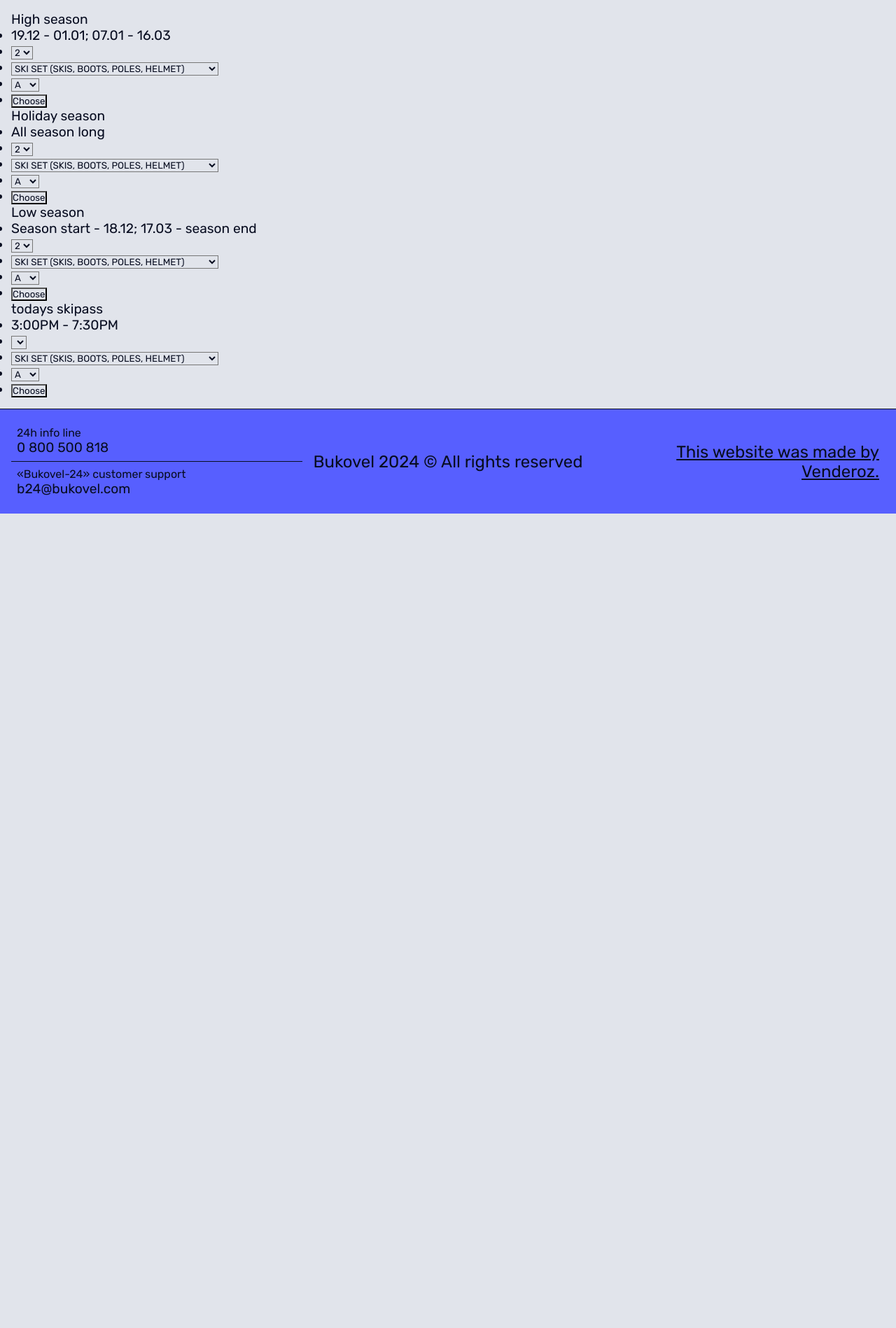
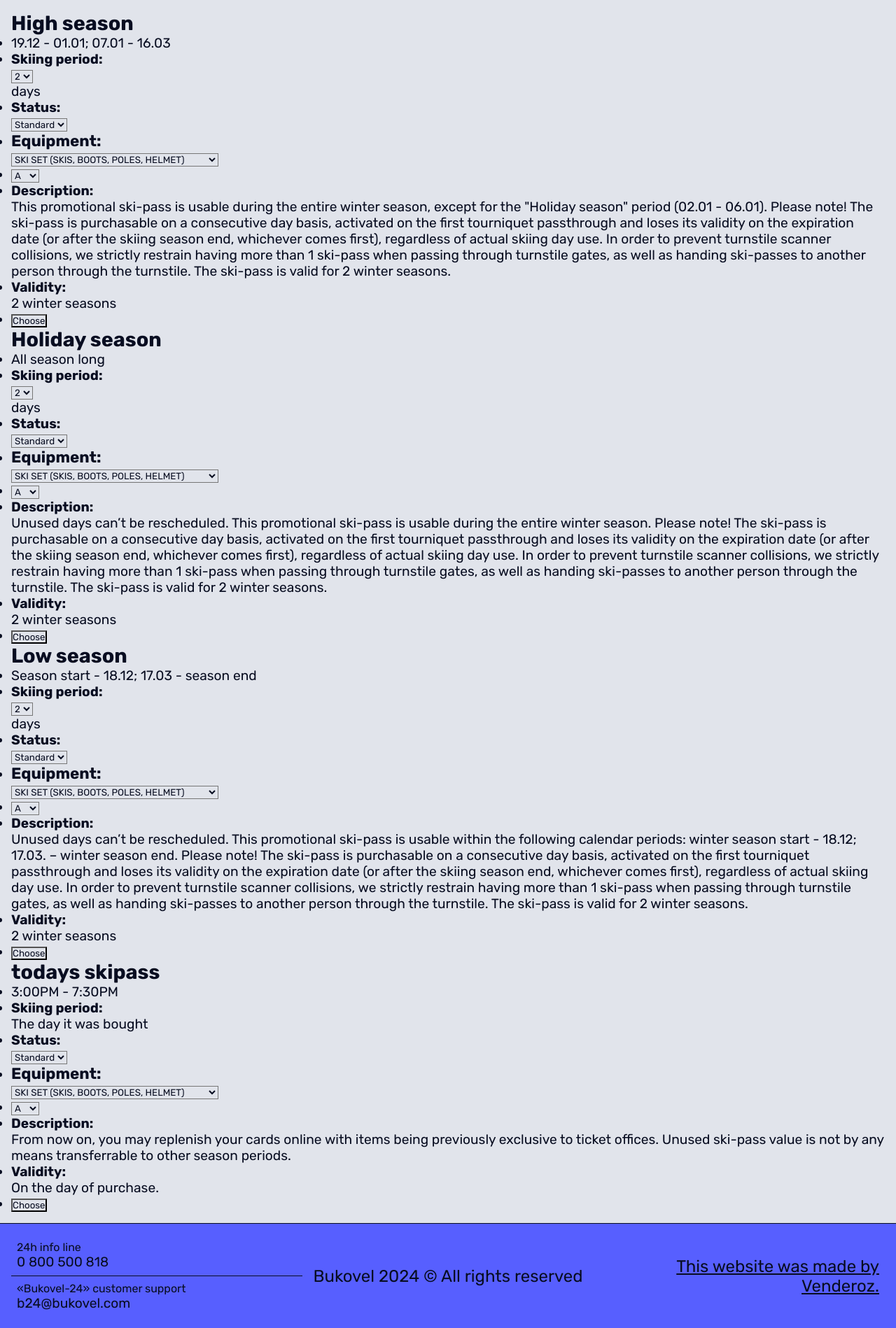
Before and after one commit to Venderoz/Bukovel, a PHP site: page /skipassesAndEquipment.php in a window 1280 px wide. Shown: the part 89-1987 px from the top of the page at 70% size. Run offline with PHP 8.4, Linux system fonts and the light colour scheme; a user stored in the database is signed in; data comes from the database, SQL or seed files in the repository; both versions use the stored data as it was after the commit; lists and menus that the app fills with data are empty; some libraries are stand-ins or nearby versions.

Commit message:
Upd: 18.05.2024
-improved order logic
-changed db

```diff
--- a/skipassesAndEquipment.php
+++ b/skipassesAndEquipment.php
@@ -1,5 +1,6 @@
 <?php
 session_start();
+
 include "checkLogin.php";
 include "connection.php";
 
@@ -14,15 +15,12 @@
 
 $showSkippasesQuery = "SELECT season, skiing_period, days_number, status, description, validity FROM skipasses GROUP BY season;";
 $showEquipmentQuery = "SELECT equipment_name, days_num, category FROM equipment GROUP BY equipment_name;";
-$showEquipmentCategories = "SELECT DISTINCT(category) FROM equipment;";
 
 $result1 = $conn->query($showSkippasesQuery);
 $result2 = $conn->query($showEquipmentQuery);
-$result3 = $conn->query($showEquipmentCategories);
 
 $skipasses = mysqli_fetch_all($result1, MYSQLI_ASSOC);
 $equipment = mysqli_fetch_all($result2, MYSQLI_ASSOC);
-$categories = mysqli_fetch_all($result3, MYSQLI_ASSOC);
 ?>
 <!DOCTYPE html>
 <html lang="en">
@@ -168,19 +166,16 @@
             <div class="skipasses-box">
                 <?php foreach ($skipasses as $skipass) : ?>
                     <div class="skipass-offer-box">
-                        <form action="basket.php" method="post">
-                        <?= $skipass['season']; ?>
-                        <input style="display: none;" type="text" name="season" value="<?= $skipass['season']; ?>">
+                        <form action="addOrder.php" method="post">
+                            <h2><?= $skipass['season']; ?></h2>
+                            <input style="display: none;" type="text" name="season" value="<?= $skipass['season']; ?>">
                             <ul class="skipass-info-list">
                                 <li><?= $skipass['skiing_period']; ?></li>
                                 <li>
-                                    <?php if ($skipass['days_number'] != 0) : ?>
+                                    <h4>Skiing period: </h4>
+                                    <?php if ($skipass['days_number'] != 1) : ?>
                                         <select name="days-number" id="">
-                                            <?php if ($skipass['season'] == "High season") : ?>
-                                                <?php for ($i = 2; $i < 8; $i++) : ?>
-                                                    <option value="<?= $i; ?>"><?= $i; ?></option>
-                                                <?php endfor; ?>
-                                            <?php elseif ($skipass['season'] == "Holiday season") : ?>
+                                            <?php if ($skipass['season'] != "Low season") : ?>
                                                 <?php for ($i = 2; $i < 6; $i++) : ?>
                                                     <option value="<?= $i; ?>"><?= $i; ?></option>
                                                 <?php endfor; ?>
@@ -190,11 +185,20 @@
                                                 <?php endfor; ?>
                                             <?php endif; ?>
                                         </select>
+                                        <p>days</p>
                                     <?php else : ?>
-                                        <p>On the day of purchase</p>
+                                        <p>The day it was bought</p>
                                     <?php endif; ?>
                                 </li>
                                 <li>
+                                    <h4>Status: </h4>
+                                    <select name="status-name" id="">
+                                        <option value="Standard" selected>Standard</option>
+                                        <option value="VIP">VIP</option>
+                                    </select>
+                                </li>
+                                <li>
+                                    <h3>Equipment: </h3>
                                     <select name="equipment-name" id="">
                                         <?php foreach ($equipment as $thing) : ?>
                                             <option value="<?= $thing["equipment_name"]; ?>"><?= $thing["equipment_name"]; ?></option>
@@ -203,10 +207,24 @@
                                 </li>
                                 <li>
                                     <select name="equipment-category" id="">
-                                        <?php foreach ($categories as $category) : ?>
-                                            <option value="<?= $category["category"]; ?>"><?= $category["category"]; ?></option>
-                                        <?php endforeach; ?>
+                                        <option value="A">A</option>
+                                        <option value="B">B</option>
+                                        <option value="C">C</option>
+                                        <option value="D1">D1</option>
+                                        <option value="D2">D2</option>
                                     </select>
+                                </li>
+                                <li>
+                                    <h4>Description: </h4>
+                                    <p class="description">
+                                        <?= $skipass["description"]; ?>
+                                    </p>
+                                </li>
+                                <li>
+                                    <h4>Validity: </h4>
+                                    <p class="validity">
+                                        <?= $skipass["validity"]; ?>
+                                    </p>
                                 </li>
                                 <li>
                                     <input type="submit" value="Choose" name="offer-btn">
```
Also changed, not shown: addOrder.php (added, +29 -0 lines), basket.php (+8 -12 lines), bukovel_db.sql (+8 -21 lines), public/db_scheme/bukovel-db-sql.png.
